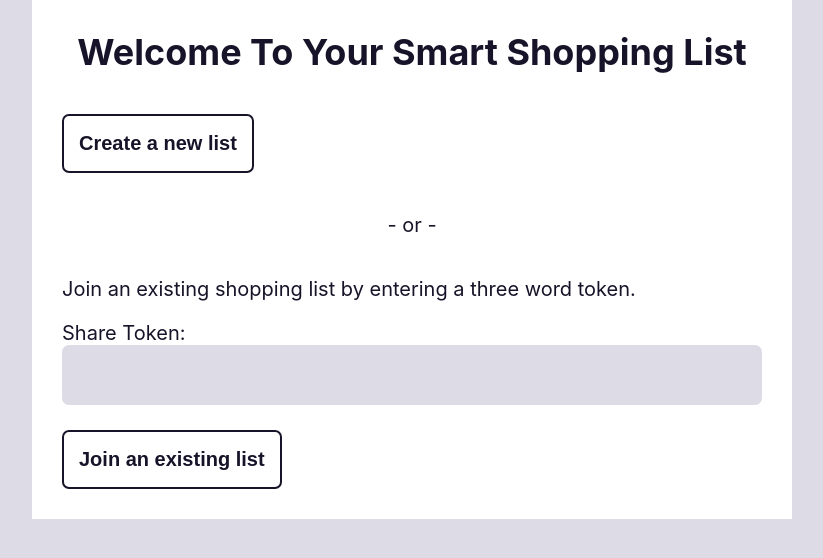
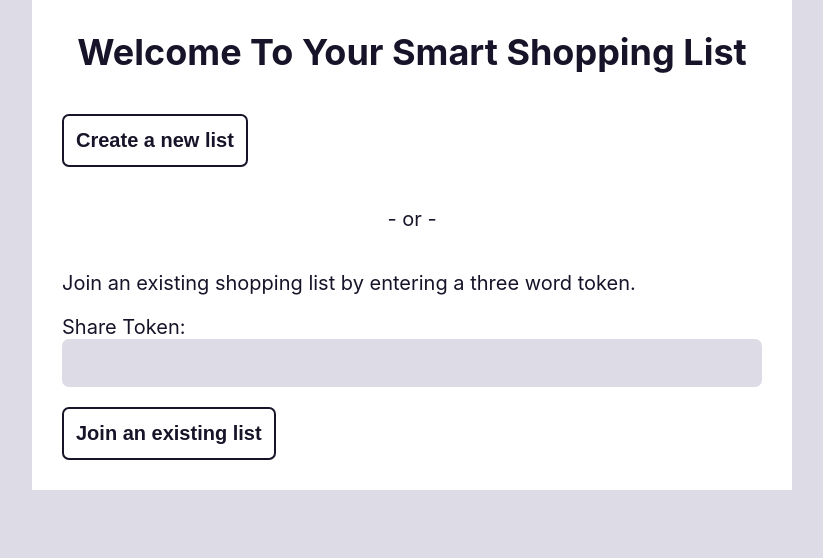
Before and after one commit to the-collab-lab/tcl-26-smart-shopping-list, a React (Create React App) app: page / in a window 1280 px wide. Shown: the top 558 px of the page, without its empty margins (228-1051 px from the left). Built offline with nearby package versions, Linux system fonts and the light colour scheme.

Commit message:
Fix global font size rules

```diff
--- a/public/index.html
+++ b/public/index.html
@@ -26,7 +26,7 @@
     -->
     <title>Smart Shopping List</title>
   </head>
-  <body>
+  <body class="body">
     <noscript>You need to enable JavaScript to run this app.</noscript>
     <div id="root"></div>
     <!--
--- a/src/App.css
+++ b/src/App.css
@@ -46,14 +46,17 @@ CSS Organization reference: https://gist.github.com/awkale/ad46e2ade70e833fa178
 
   --transition-timing: 0.25s ease-in-out; /* consistent transitions on UI elements */
 
-  font-size: 18px; /* base font size on html */
   color: var(--charcoal);
   background: var(--medium-gray);
 }
 
+.body {
+  font-size: 1.125rem;
+}
+
 @media only screen and (min-width: 600px) {
-  :root {
-    font-size: 20px; /* base font size on html */
+  .body {
+    font-size: 1.25rem;
   }
 }
 
```
